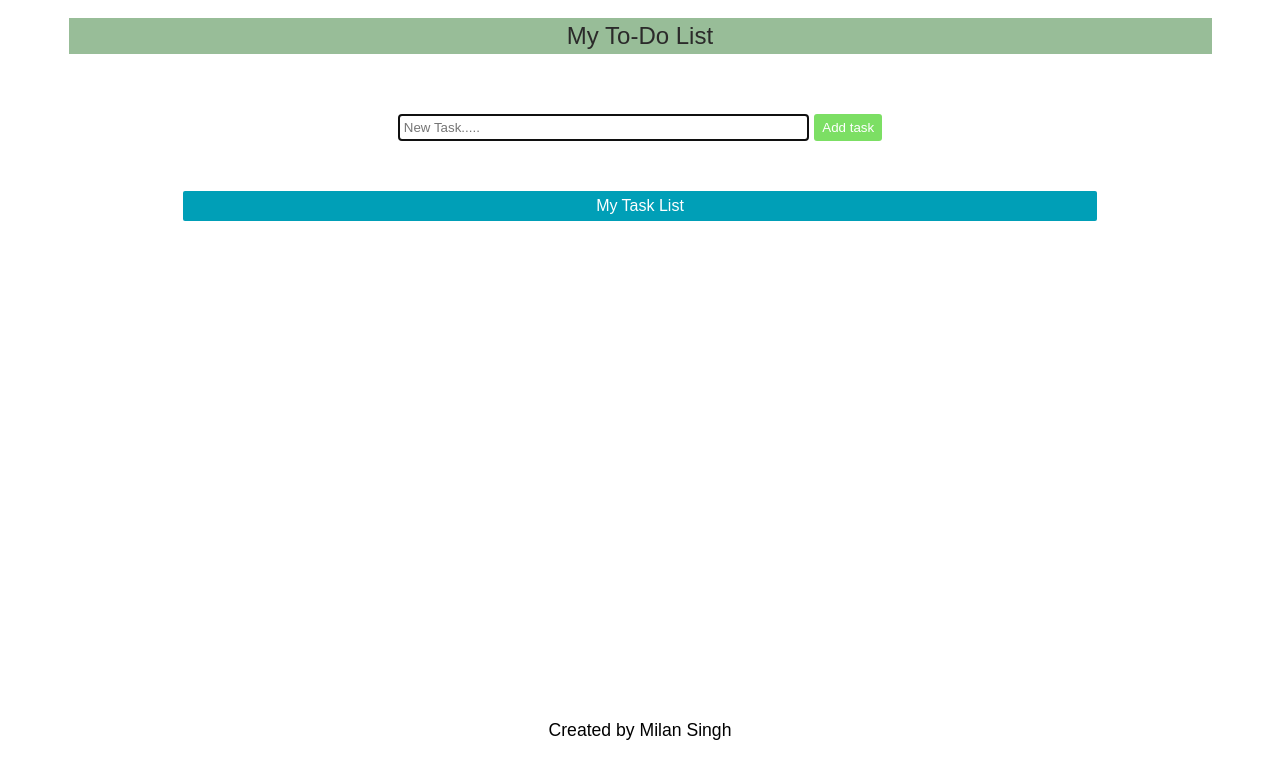
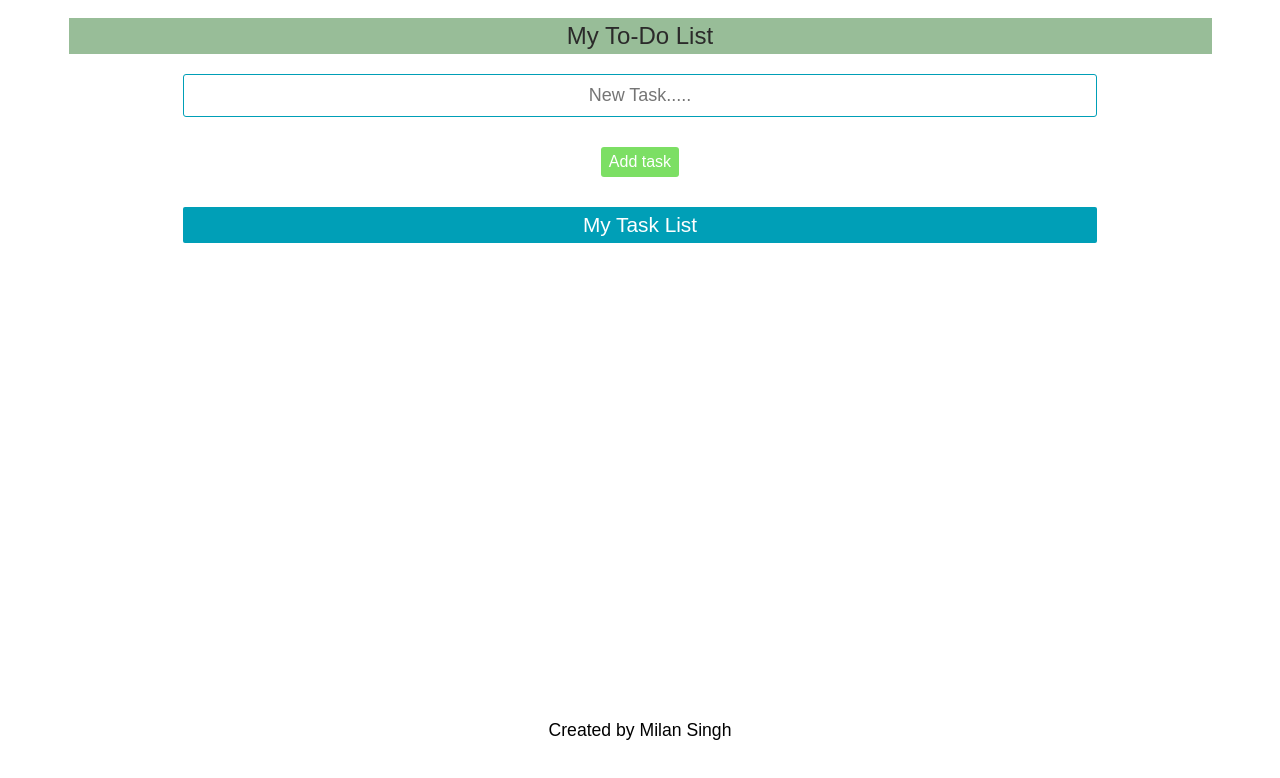
Before and after one commit to milan-sh/to-do-web-app, a plain HTML site: page index.html in a window 1280 px wide. Drawn offline with Linux system fonts and the light colour scheme.

Commit message:
some style change

```diff
--- a/styles.css
+++ b/styles.css
@@ -35,20 +35,35 @@ body{
     align-items: center;
     flex-direction: column;
     column-gap: 40px;
+    row-gap: 20px;
 }
 .add-task{
-    width: 90%;
+    width: 80%;
+    max-width: 90%;
     display: flex;
     align-items: center;
     justify-content: center;
     align-items: center;
     height: 20%;
-    column-gap: 5px;
+    column-gap: 15px;
     flex-wrap: wrap;
+    row-gap: 10px;
 
 }
 .add-task input{
-    width: 40%;
+    width: 100%;
+    padding: 10px;
+    font-size: large;
+    text-align: center;
+    outline: none;
+    order: 1;
+}
+#add{
+    order: 3;
+    font-size: medium;
+}
+#delete-all{
+    order: 2;
 }
 .my-task{
     width: 80%;
@@ -68,6 +83,7 @@ body{
     color: white ;
     position: sticky;
     top: 0;
+    font-size: 1.3rem;
 
 }
 .task-input{
@@ -175,7 +191,10 @@ footer{
 
 @media(max-width:500px){
     .add-task{
-        height: 20%;
+        height: 15%;
         padding: 5px;
+        flex-wrap: wrap;
+        column-gap: 30px;
+        row-gap: 5px;
     }
 }
```
